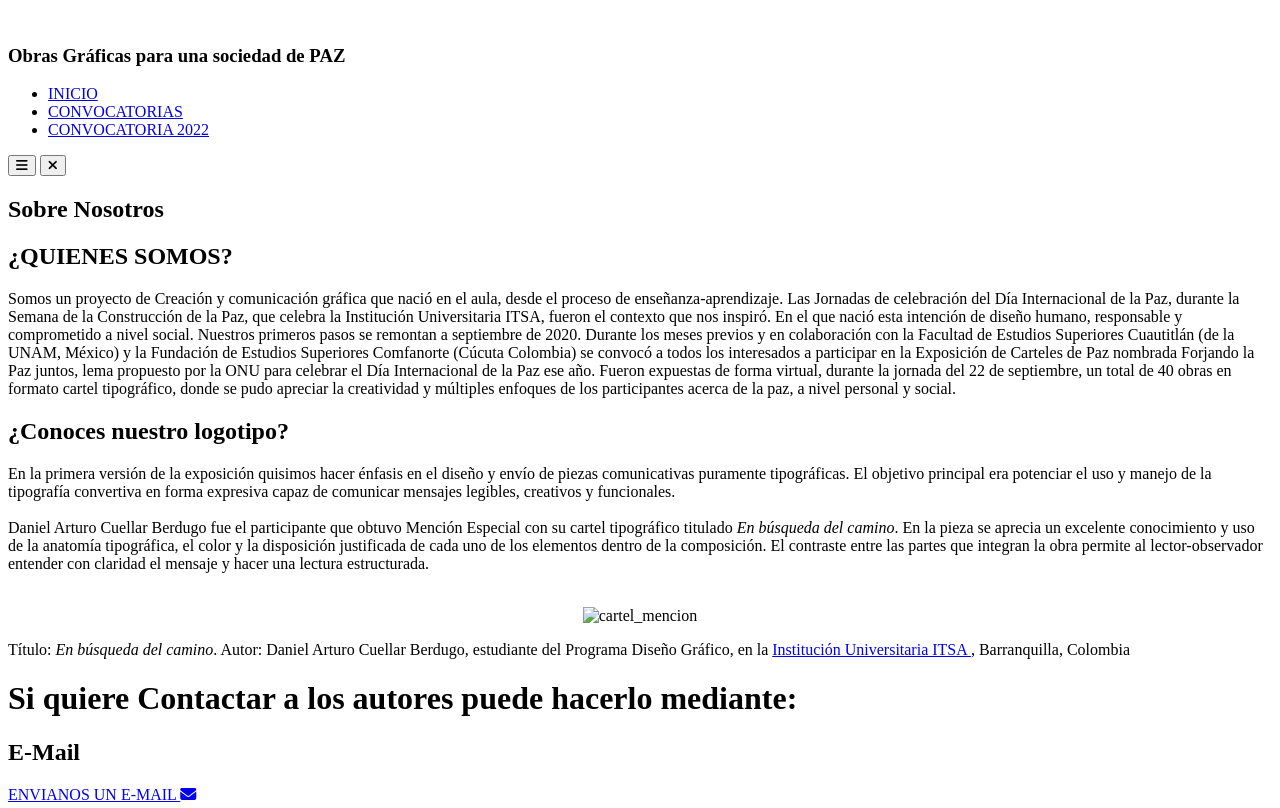
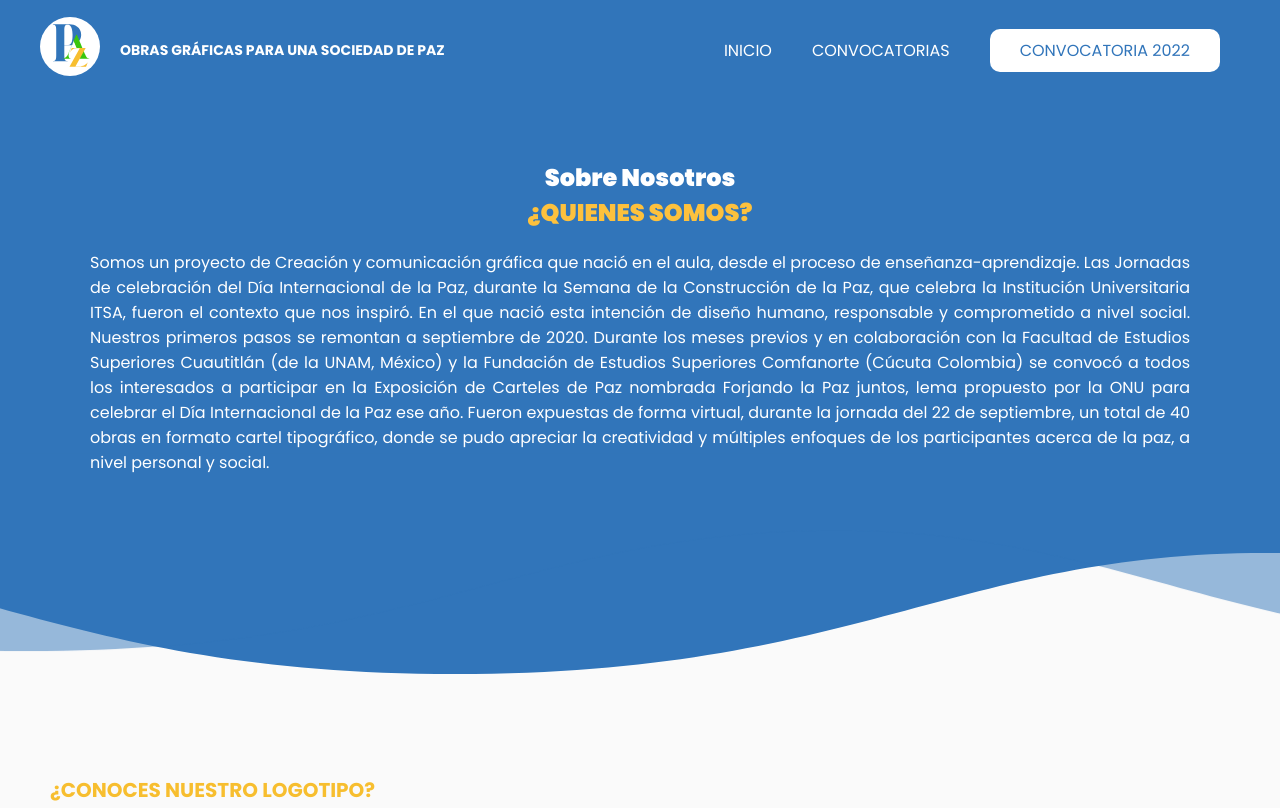
Before and after one commit to Cmrales26/ObrasGraficasDePaz, a plain HTML site: page index.html in a window 1280 px wide. Shown: the top 808 px of the page. Drawn offline with Linux system fonts and the light colour scheme; the site is published under a folder, as on GitHub Pages, so addresses that start at the root find nothing.

Commit message:
index-bug fixed

```diff
--- a/index.html
+++ b/index.html
@@ -6,8 +6,8 @@
     <meta http-equiv="X-UA-Compatible" content="IE=edge">
     <meta name="viewport" content="width=device-width, initial-scale=1.0">
     <title>Obras gráficas de PAZ</title>
-    <link rel="stylesheet" href="/main/index.css">
-    <link rel="icon" href="/main/images/icon.svg" type="image/x-icon">
+    <link rel="stylesheet" href="./main/index.css">
+    <link rel="icon" href="./main/images/icon.svg" type="image/x-icon">
     <script src="https://kit.fontawesome.com/41bcea2ae3.js" crossorigin="anonymous"></script>
 </head>
 
@@ -15,7 +15,7 @@
     <header id="header">
         <div class="container_header">
             <div class="logo">
-                <a href="#container__all" rel="Logo"><img src="/main/images/logo.svg" alt=""></a>
+                <a href="#container__all" rel="Logo"><img src="./main/images/logo.svg" alt=""></a>
                 <h3>Obras Gráficas para una sociedad de PAZ</h3>
             </div>
             <nav id="nav">
@@ -83,7 +83,7 @@
                     permite al lector-observador entender con claridad el mensaje y hacer una lectura estructurada.
                     <br><br>
                     <center>
-                        <img src="/main/images/Cartel_En búsqueda del camino verdadero.jpg" alt="cartel_mencion"
+                        <img src="./main/images/Cartel_En búsqueda del camino verdadero.jpg" alt="cartel_mencion"
                             height="350px" width="350px">
                     </center>
                 <div class="ref">
@@ -136,7 +136,7 @@
         </div>
     </Footer>
     </div>
-    <script src="/main/index.js"></script>
+    <script src="./main/index.js"></script>
 </body>
 
 </html>
--- a/main/index.css
+++ b/main/index.css
@@ -151,7 +151,7 @@ nav ul li a:hover{
     position: absolute;
     top: 150px;
     left: 0;
-    background-image: url(/main/images/wd1.svg);
+    background-image: url(../main/images/wd1.svg);
     background-position: bottom;
 }
 
@@ -359,7 +359,7 @@ footer {
     padding-top: 2% ;
     padding-bottom: 20px;
     font-family: 'Nunito', sans-serif;
-    background-image: url(/main/images/background-footer.svg);
+    background-image: url(../main/images/background-footer.svg);
     background-size: cover;
     margin-top: 4%;
 }
```
